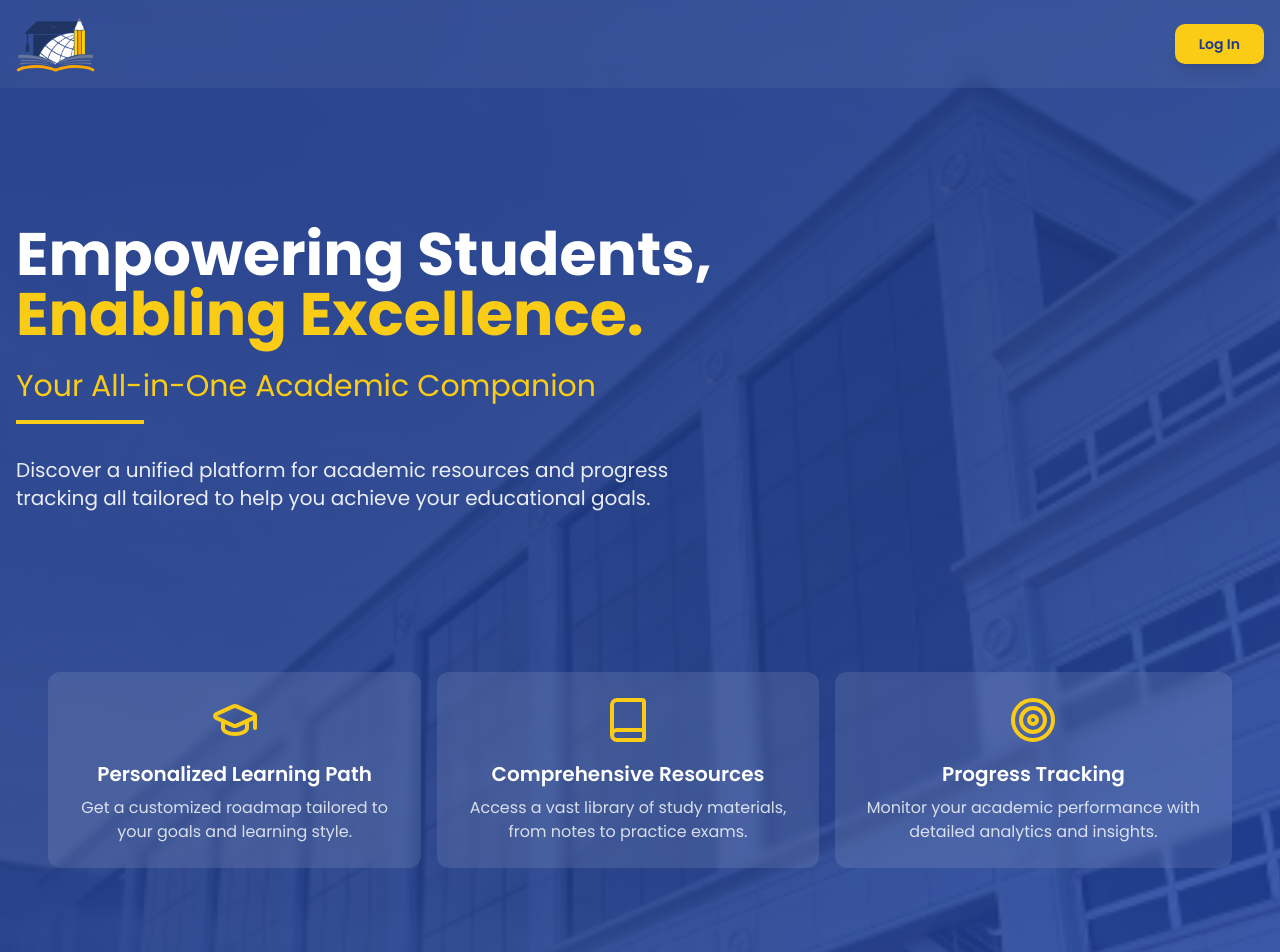
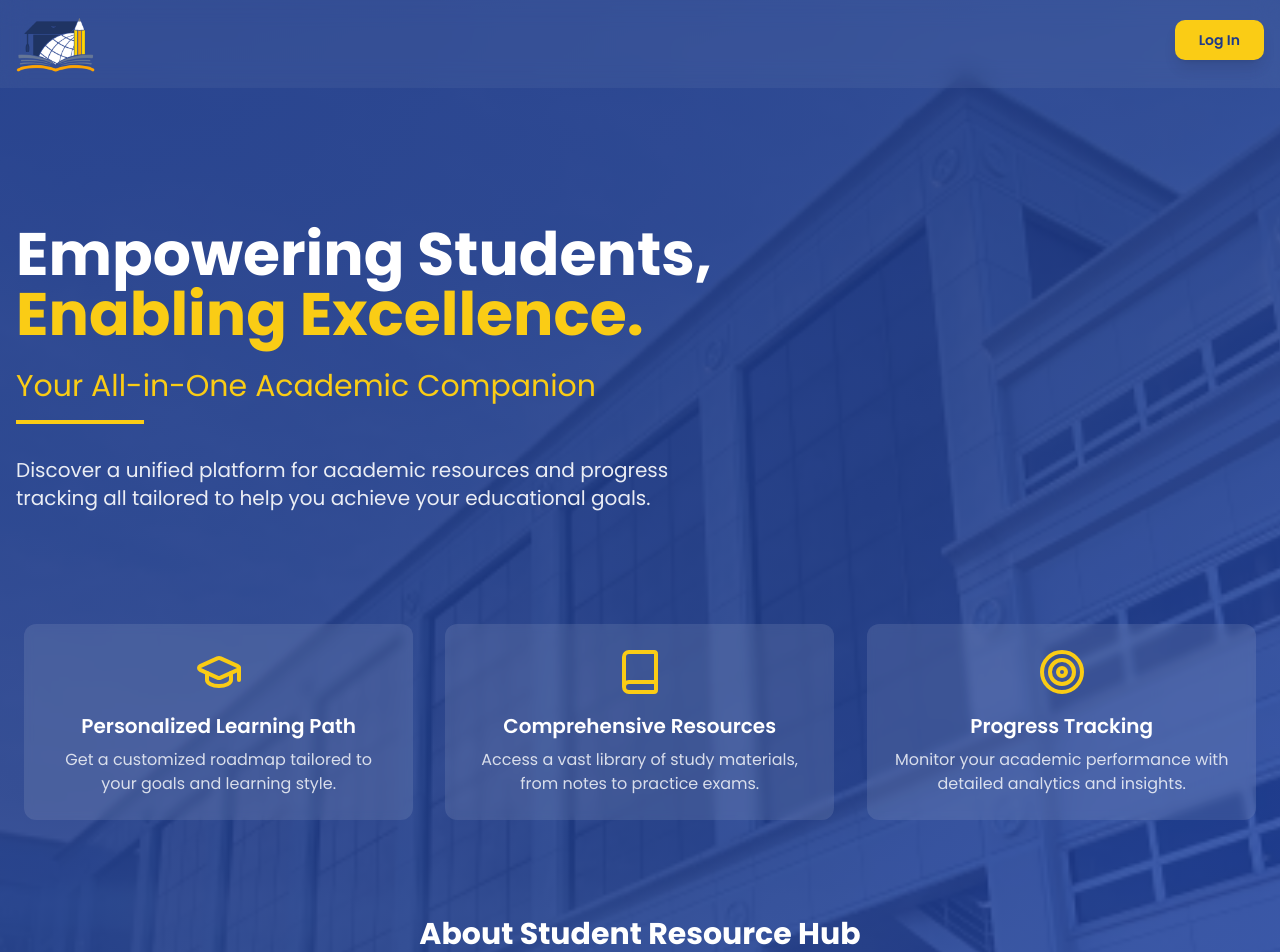
Before and after one commit to szeedneigh/learn-vanguard, a React (Vite) app: page / in a window 1280 px wide. Shown: the top 952 px of the page. Built offline with nearby package versions, Linux system fonts and the light colour scheme.

Commit message:
Add hover effects

```diff
--- a/src/app/landing/LandingPage.jsx
+++ b/src/app/landing/LandingPage.jsx
@@ -39,7 +39,7 @@ const LandingPage = () => {
       <div className="relative z-10">
         {/* Header with glass effect */}
         <header className="backdrop-blur-md bg-white/5 fixed w-full z-20">
-          <div className="container mx-auto px-4 py-2 flex flex-col items-center md:flex-row md:justify-between md:py-1">
+          <div className="container mx-auto px-4 py-2 flex justify-between md:flex-row md:justify-between md:py-1">
             <a href="/" className="flex items-center mb-2 md:mb-0 animate-fade-in-left">
               <img
                 src="/images/headLogoV2.png"
@@ -47,7 +47,7 @@ const LandingPage = () => {
                 className="w-20 h-16 md:w-25 md:h-20"
               />
             </a>
-            <div className="animate-fade-in-right">
+            <div className="animate-fade-in-right mt-4">
               <Link to="/login">
                 <Button
                   variant="secondary"
@@ -61,7 +61,7 @@ const LandingPage = () => {
         </header>
 
         {/* Hero Section */}
-        <main className="container mx-auto px-4 pt-16 xs:pt-20 md:pt-24 lg:pt-56 pb-8 md:pb-16">
+        <main className="container mx-auto px-4 pt-32 xs:pt-32 md:pt-36 lg:pt-56 pb-8 md:pb-16">
           <div className="max-w-3xl">
             <h1
               className="text-3xl xs:text-4xl md:text-5xl lg:text-6xl font-bold text-white mb-4 md:mb-6 leading-tight animate-fade-in-up"
@@ -93,23 +93,26 @@ const LandingPage = () => {
         </main>
 
         {/* Feature Cards */}
-        <div className="flex flex-col md:flex-row justify-center gap-4 m-4 md:m-12">
+        <div className="container mx-auto px-4 sm:px-6">
+          <div className="grid grid-cols-1 md:grid-cols-2 lg:grid-cols-3 gap-6 lg:gap-8">
             {features.map((feature, index) => (
               <div
                 key={index}
-              className="bg-white/10 backdrop-blur-sm rounded-lg p-4 md:p-6 text-center transform transition duration-300 hover:scale-105 animate-fade-in-up"
-              style={{ "--delay": `${800 + index * 100}ms` }}
+                className="bg-white/10 backdrop-blur-sm rounded-xl p-4 sm:p-6 text-center transition-all duration-500 ease-[cubic-bezier(0.4,0,0.2,1)] hover:scale-[1.02] hover:shadow-2xl animate-fade-in-up transform-gpu will-change-transform"
+                style={{ "--delay": `${600 + index * 100}ms` }}
               >
-              <feature.icon className="h-10 w-10 md:h-12 md:w-12 text-yellow-400 mx-auto mb-3 md:mb-4" />
-              <h3 className="text-lg md:text-xl font-semibold text-white mb-2">
+                <feature.icon className="h-10 w-10 sm:h-12 sm:w-12 text-yellow-400 mx-auto mb-3 sm:mb-4 transition-transform duration-300 ease-in-out hover:scale-110" />
+                <h3 className="text-lg sm:text-xl font-semibold text-white mb-2">
                   {feature.title}
                 </h3>
-              <p className="text-white/80 text-sm md:text-base">
+                <p className="text-sm sm:text-base text-white/80">
                   {feature.description}
                 </p>
               </div>
             ))}
           </div>
+        </div>
+
 
         {/* About Section */}
         <section className="container mx-auto px-4 mt-12 md:mt-24">
```
Lines whose indentation alone changed are shown as unchanged.
